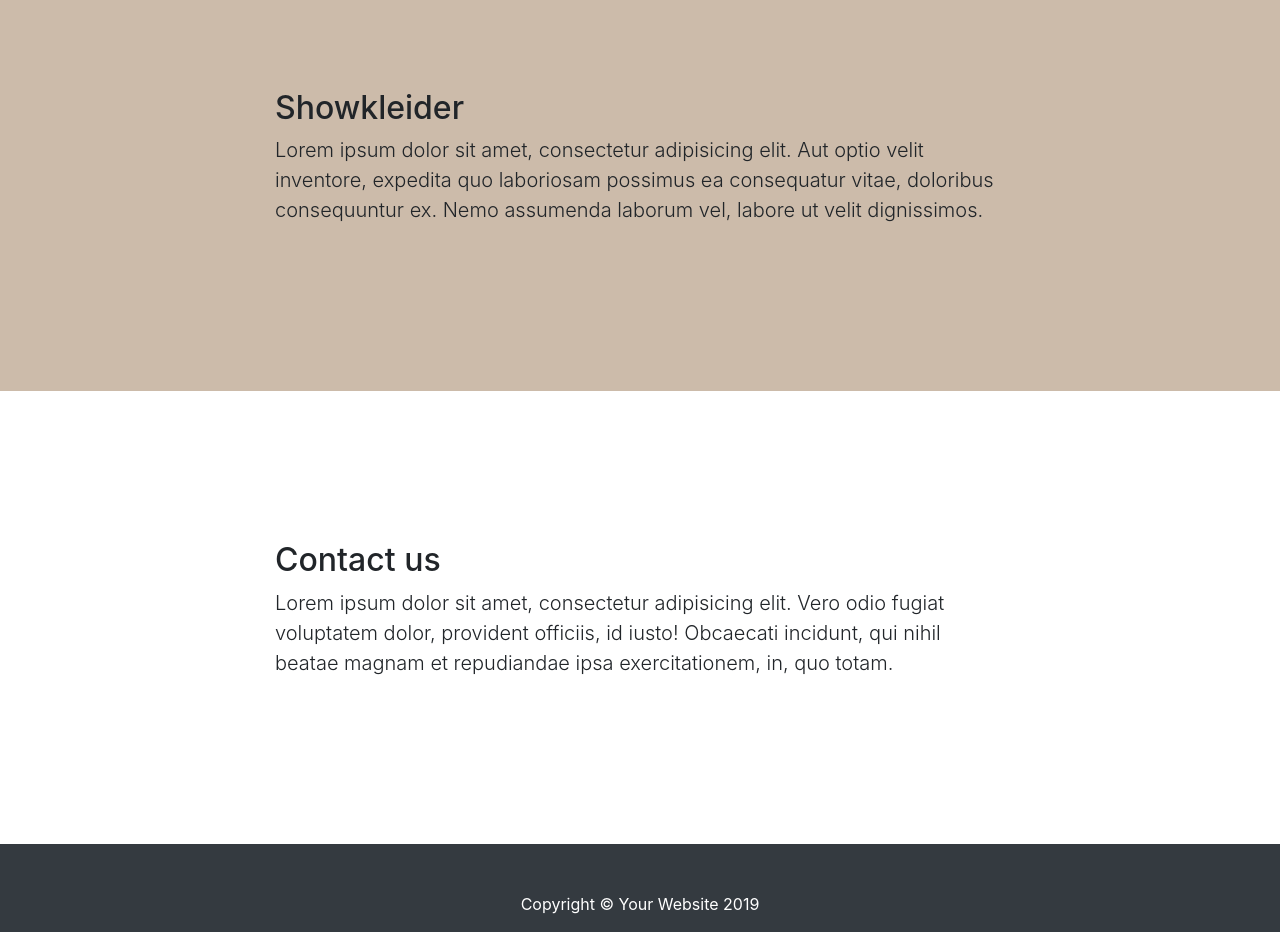
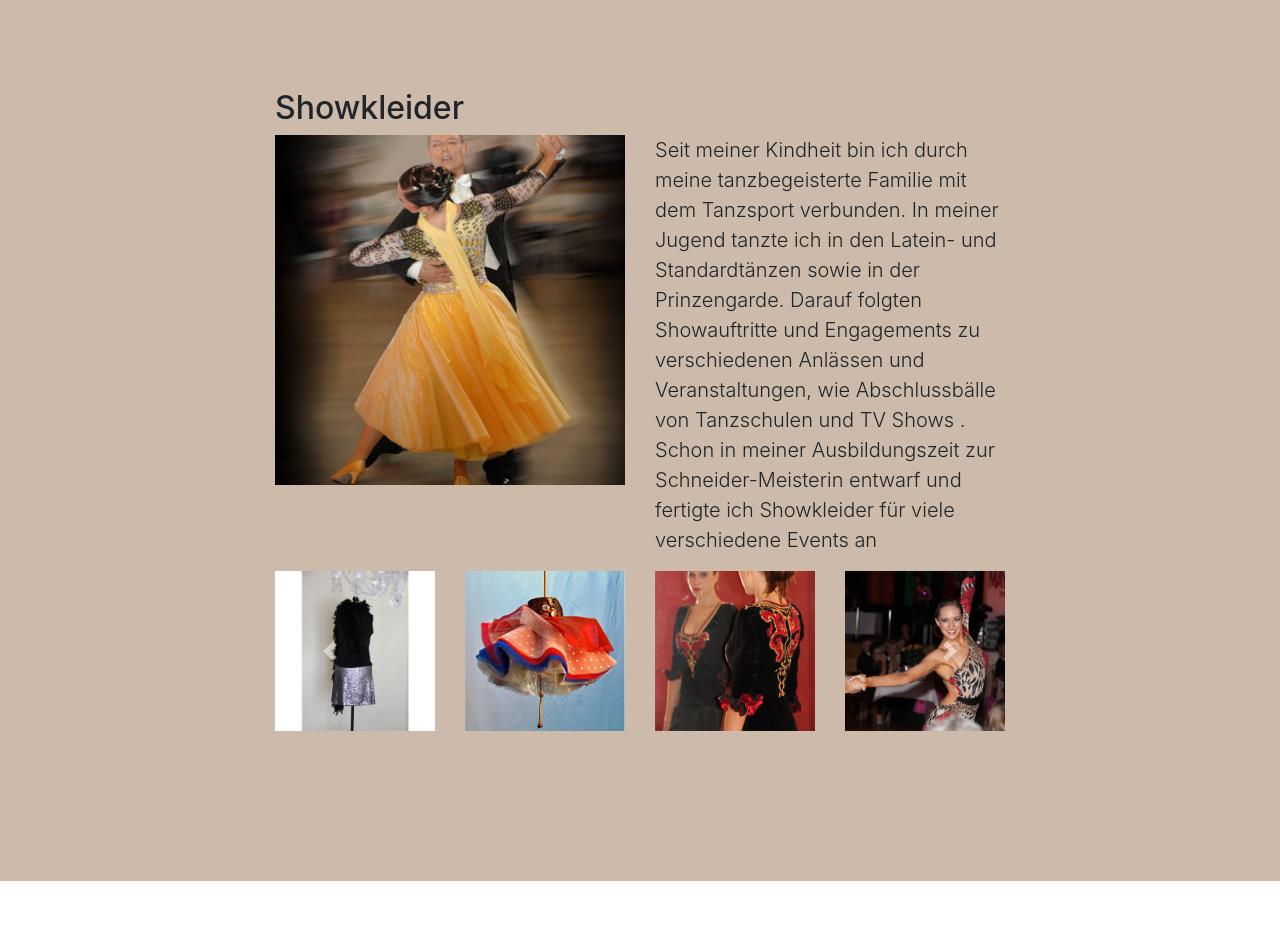
Before and after one commit to munich99/bootstrap-onepager-for-fashion, a plain HTML site: page index.html in a window 1280 px wide. Shown: the part 1540-2472 px from the top of the page. Drawn offline with nearby package versions, Linux system fonts and the light colour scheme.

Commit message:
carousel

```diff
--- a/index.html
+++ b/index.html
@@ -108,12 +108,62 @@
 
   <section id="showkleider" class="bg-light">
         <div class="container">
+
               <div class="row">
                     <div class="col-lg-8 mx-auto">
+
                           <h2>Showkleider</h2>
-          <p class="lead">Lorem ipsum dolor sit amet, consectetur adipisicing elit. Aut optio velit inventore, expedita quo laboriosam possimus ea consequatur vitae, doloribus consequuntur ex. Nemo assumenda laborum vel, labore ut velit dignissimos.</p>
+                          <div class="row">
+                                    <div class="col-6">
+                                      <img class="float-lg-left w-100 img-fluid" src="img/S_standardkleid_gild.jpg">
+                                    </div>
+                                    <div class="col-6">
+                                      <p class="lead">Seit meiner Kindheit bin ich durch meine tanzbegeisterte Familie mit dem Tanzsport verbunden. In meiner Jugend tanzte ich in den Latein- und Standardtänzen sowie in der Prinzengarde. Darauf folgten Showauftritte und Engagements zu verschiedenen Anlässen und Veranstaltungen, wie Abschlussbälle von Tanzschulen und TV  Shows .
+                                          Schon in meiner Ausbildungszeit zur Schneider-Meisterin entwarf und fertigte ich Showkleider für viele verschiedene Events an</p>
                                     </div>
                           </div>
+<!-- karusell -->
+                          <div id="carouselExampleControls" class="carousel slide" data-ride="carousel">
+                              <div class="carousel-inner">
+                                <div class="carousel-item active">
+                                    <div class="row">
+                                        <div class="col-3"><img class="img-fluid" src="img/bild_1.jpg" alt="First slide"></div>
+                                        <div class="col-3"><img class="img-fluid" src="img/bild_2.jpg" alt="First slide"></div>
+                                        <div class="col-3"><img class="img-fluid" src="img/bild_3.jpg" alt="First slide"></div>
+                                        <div class="col-3"><img class="img-fluid" src="img/bild_4.jpg" alt="First slide"></div>
+                                    </div>
+                                </div>
+                                <div class="carousel-item">
+                                    <div class="row">
+                                        <div class="col-3"><img class="img-fluid" src="img/bild_5.jpg" alt="First slide"></div>
+                                        <div class="col-3"><img class="img-fluid" src="img/bild_6.jpg" alt="First slide"></div>
+                                        <div class="col-3"><img class="img-fluid" src="img/bild_1.jpg" alt="First slide"></div>
+                                        <div class="col-3"><img class="img-fluid" src="img/bild_2.jpg" alt="First slide"></div>
+                                    </div>
+                                </div>
+                                <div class="carousel-item">
+                                    <div class="row">
+                                        <div class="col-3"><img class="img-fluid" src="img/bild_3.jpg" alt="First slide"></div>
+                                        <div class="col-3"><img class="img-fluid" src="img/bild_4.jpg" alt="First slide"></div>
+                                        <div class="col-3"><img class="img-fluid" src="img/bild_5.jpg" alt="First slide"></div>
+                                        <div class="col-3"><img class="img-fluid" src="img/bild_6.jpg" alt="First slide"></div>
+                                    </div>                                </div>
+                              </div>
+
+                              <a class="carousel-control-prev" href="#carouselExampleControls" role="button" data-slide="prev">
+                                <span class="carousel-control-prev-icon" aria-hidden="true"></span>
+                                <span class="sr-only">Previous</span>
+                              </a>
+                              <a class="carousel-control-next" href="#carouselExampleControls" role="button" data-slide="next">
+                                <span class="carousel-control-next-icon" aria-hidden="true"></span>
+                                <span class="sr-only">Next</span>
+                              </a>
+                          </div>
+<!-- ende karusell -->
+
+                    </div>
+              </div>
+
         </div>
   </section>
 
```
Also changed, not shown: img/bild_1.jpg (added), img/bild_2.jpg (added), img/bild_3.jpg (added), img/bild_4.jpg (added), img/bild_5.jpg (added), img/bild_6.jpg (added), img/tn_bild_1.jpg (added). Lines whose indentation alone changed are shown as unchanged.
